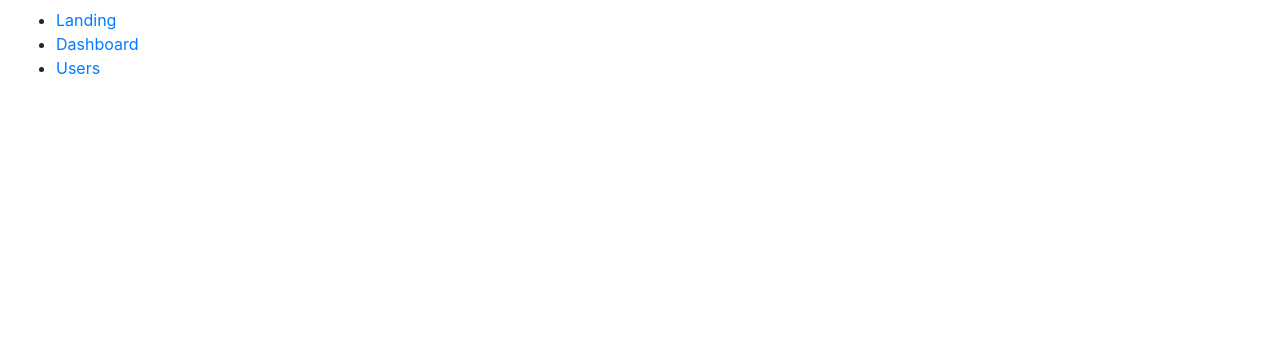
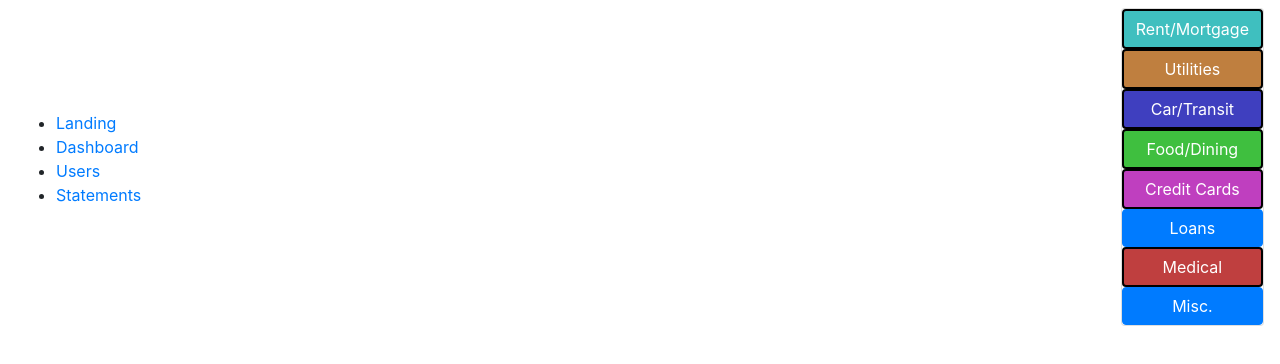
Before and after one commit to hkichen/BillsApp, a React (Create React App) app in the folder client/: page /statements in a window 1280 px wide. Shown: the top 364 px of the page. Built offline with nearby package versions, Linux system fonts and the light colour scheme.

Commit message:
added statements to navbar

```diff
--- a/client/src/components/Navbar/Navbar.js
+++ b/client/src/components/Navbar/Navbar.js
@@ -5,6 +5,8 @@ import Users from '../users/users';
 import User from '../users/user';
 import Dashboard from '../../pages/Dashboard';
 import AddExpense from '../../pages/AddExpense';
+import Statement from '../../components/Statement';
+import StatementInfo from '../../components/StatementInfo';
 
 class Navbar extends Component {
   render() {
@@ -21,6 +23,9 @@ class Navbar extends Component {
             <li>
               <Link to="/users"> Users </Link>
             </li>
+            <li>
+              <Link to="/statements">Statements</Link>
+            </li>
           </ul>
 
           <hr />
@@ -30,6 +35,7 @@ class Navbar extends Component {
           <Route exact path="/addexpense" component={AddExpense} />
           <Route exact path="/users" component={Users} />
           <Route exact path="/users/:id" component={User} />
+          <Route exact path="/statements" component={Statement} />
         </div>
       </Router>
     );
```
